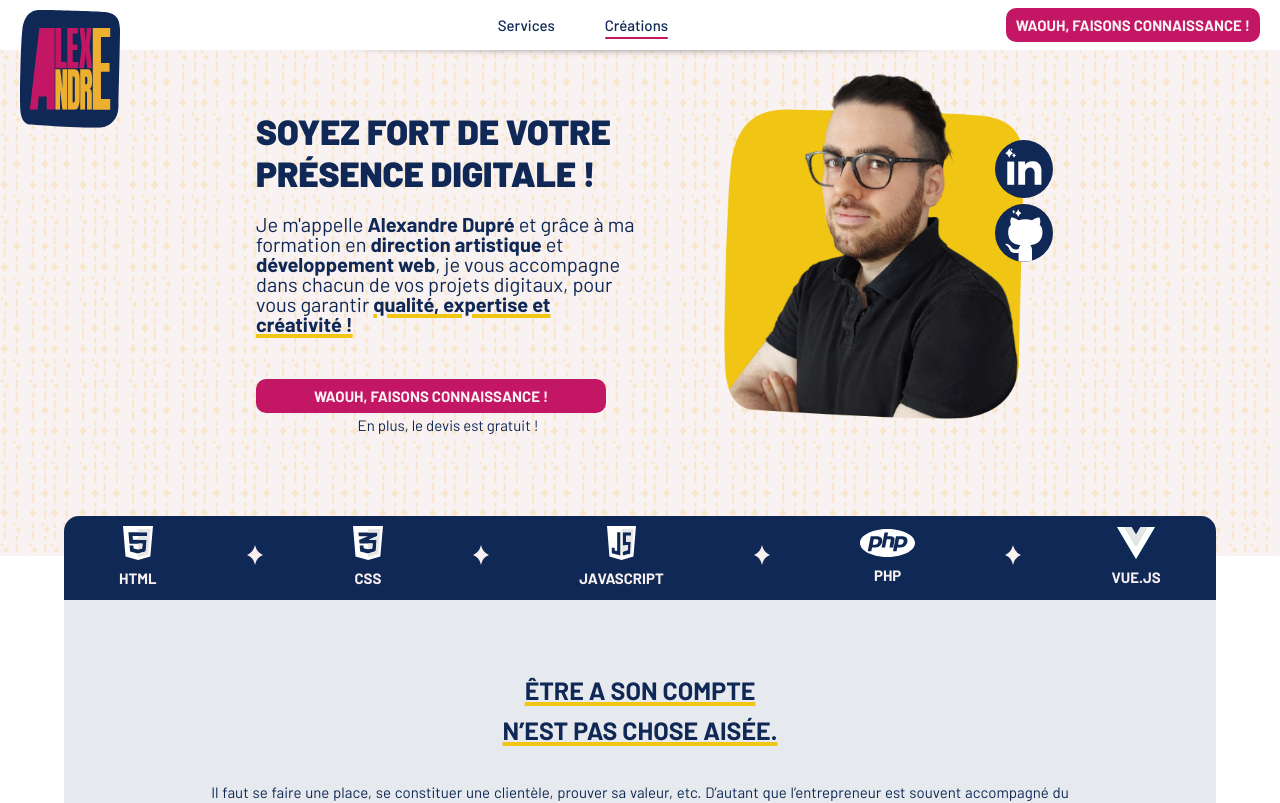
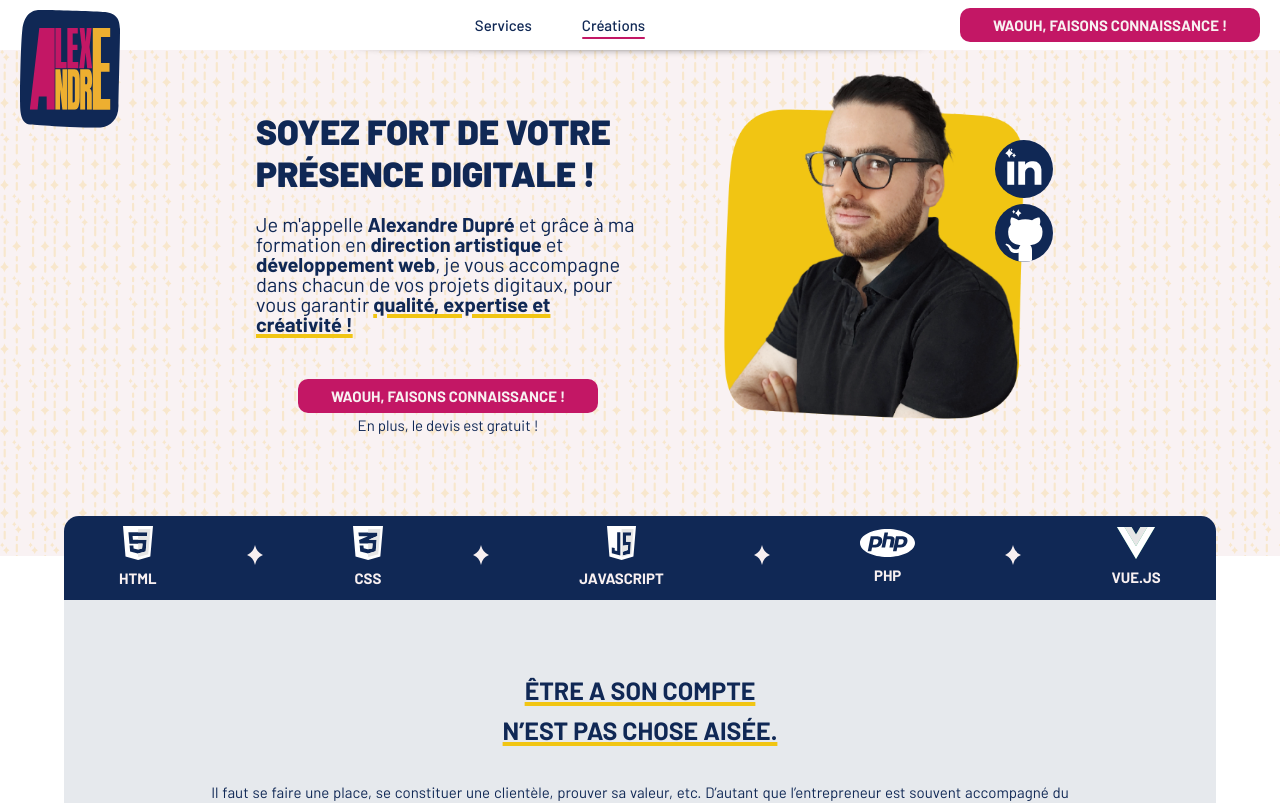
Before and after one commit to AlexD004/CEFPortfolio, a Vue app: page / in a window 1280 px wide. Shown: the top 803 px of the page. Built offline with nearby package versions, Linux system fonts and the light colour scheme.

Commit message:
Fix contact button height

```diff
--- a/src/components/Presentation.vue
+++ b/src/components/Presentation.vue
@@ -70,6 +70,9 @@
     text-align: center;
     margin-top:25px;
 }
+#identityCTAContact .contactButton {
+    margin: 0 auto;
+}
 
 /* Some precisions about elements layout */
 .identity #identityPhoto img{
--- a/src/components/contactButton.vue
+++ b/src/components/contactButton.vue
@@ -23,7 +23,8 @@
         font-weight: 600;
         border-radius: 10px;
         padding: 5px 10px;
-        max-width:350px;
+        width:300px;
+        height: 34px;
 
         display: flex;
         justify-content: center;
```
